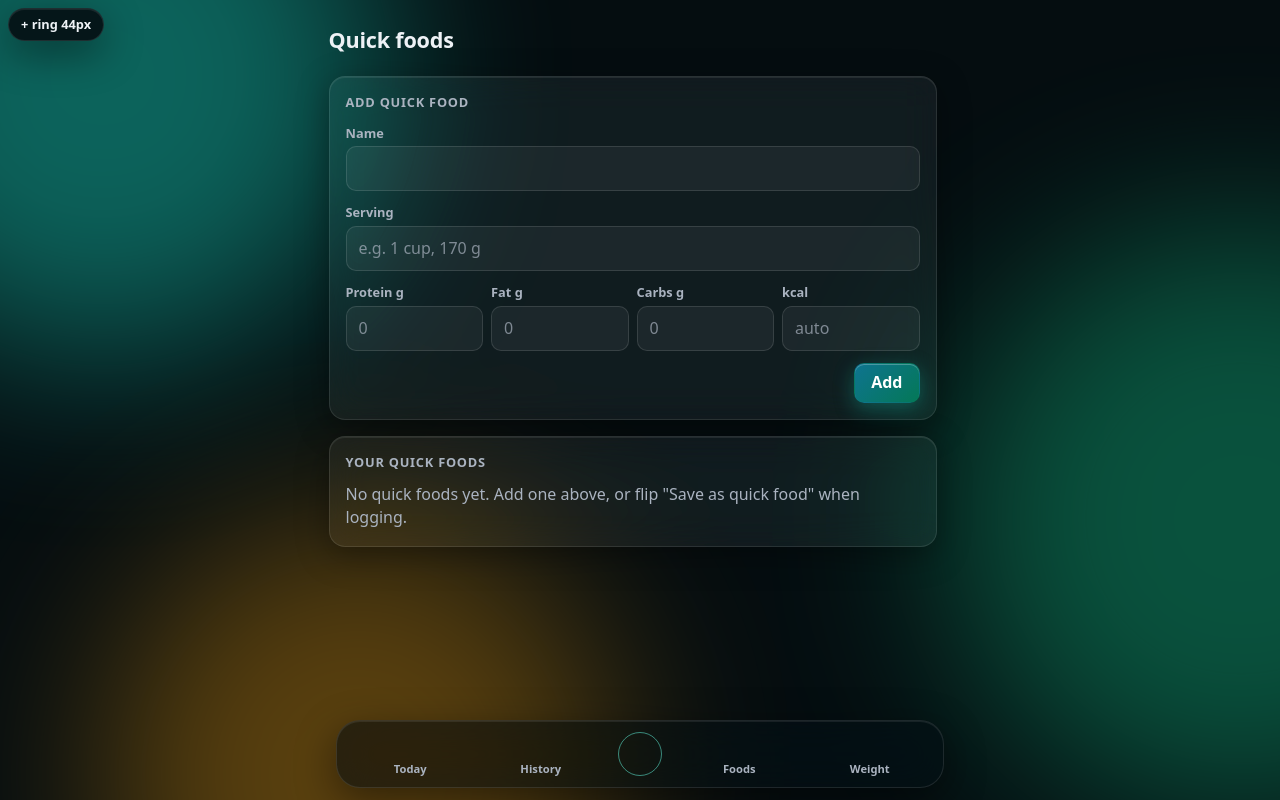
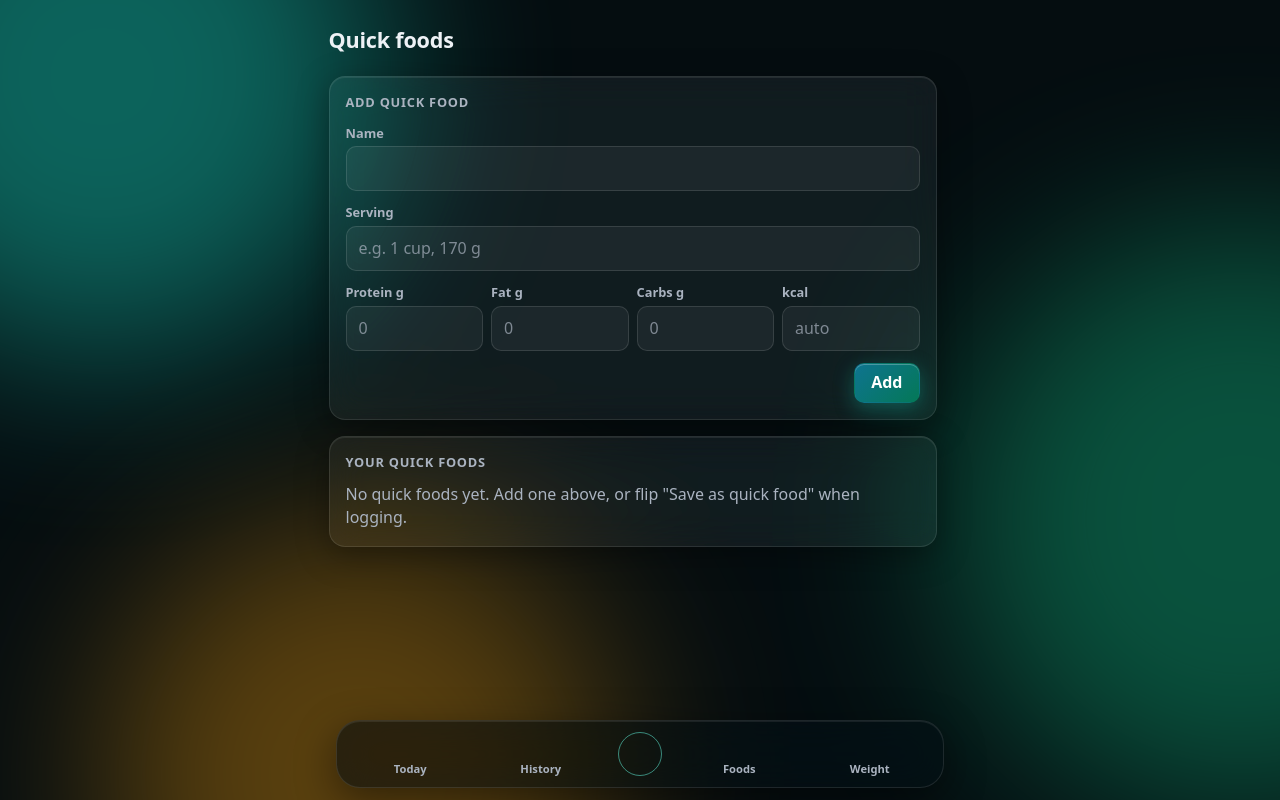
Before and after one commit to xadamz23/macro-log, a Python web app: template app/templates/foods.html in a window 1280 px wide. Run offline with Jinja, Linux system fonts and the light colour scheme; the template is opened without the code that fills it, so the values that code supplies are empty.

Commit message:
feat: settle on the 44px log ring and remove the temp size toggle

```diff
--- a/app/static/css/app.css
+++ b/app/static/css/app.css
@@ -339,9 +339,8 @@ textarea { resize: vertical; }
 .nav-item:active .nav-icon { background: var(--hover); }
 .nav-item svg { width: 22px; height: 22px; }
 .log-btn {
-  --log-size: 44px;
   justify-self: center;
-  width: var(--log-size); height: var(--log-size);
+  width: 44px; height: 44px;
   display: grid; place-items: center;
   border-radius: 50%;
   border: 1.5px solid color-mix(in srgb, var(--accent) 55%, transparent);
@@ -353,13 +352,6 @@ textarea { resize: vertical; }
 .log-btn:focus-visible { outline: 2px solid var(--accent); outline-offset: 2px; }
 .log-btn:active { background: color-mix(in srgb, var(--accent) 12%, transparent); }
 .log-btn svg { width: 22px; height: 22px; }
-/* TEMP: ring size toggle (44 vs 48). Remove with the toggle in base.html once a size is picked. */
-html[data-ring="48"] .log-btn { --log-size: 48px; }
-.ring-toggle {
-  position: fixed; z-index: 40; top: calc(8px + env(safe-area-inset-top)); left: 8px;
-  padding: 6px 12px; border-radius: 999px;
-  font: inherit; font-size: 0.8rem; font-weight: 600; color: var(--text);
-}
 
 /* Bottom sheet */
 .sheet-backdrop { position: fixed; inset: 0; z-index: 30; background: rgb(2 4 8 / 0.55); }
--- a/app/templates/base.html
+++ b/app/templates/base.html
@@ -9,8 +9,6 @@
   <meta name="htmx-config" content='{"responseHandling":[{"code":"204","swap":false},{"code":"[23]..","swap":true},{"code":"422","swap":true},{"code":"[45]..","swap":false,"error":true}]}'>
   <title>{% block title %}Macro Log{% endblock %}</title>
   <link rel="stylesheet" href="{{ static_url('css/app.css') }}">
-  {# TEMP: ring size toggle. Set before paint so the + doesn't jump. #}
-  <script>try { document.documentElement.dataset.ring = localStorage.getItem("ring") || "44"; } catch (e) {}</script>
   <link rel="manifest" href="/manifest.webmanifest?v={{ asset_version() }}" crossorigin="use-credentials">
   <link rel="icon" href="{{ static_url('icons/favicon.svg') }}" type="image/svg+xml">
   <link rel="icon" href="{{ static_url('icons/favicon-32.png') }}" type="image/png" sizes="32x32">
@@ -29,10 +27,6 @@
   <main class="page">{% block content %}{% endblock %}</main>
   {% block overlay %}{% endblock %}
   <div id="toast" class="toast-slot"></div>
-  {# TEMP: ring size toggle. #}
-  <button type="button" class="ring-toggle glass-strong is-popover" x-data="{ size: document.documentElement.dataset.ring || '44' }"
-          @click="size = size === '44' ? '48' : '44'; document.documentElement.dataset.ring = size; try { localStorage.setItem('ring', size) } catch (e) {}"
-          x-text="'+ ring ' + size + 'px'"></button>
   <nav class="bottom-nav glass-strong" aria-label="Main" x-data>
     {{ nav_item("today", "/", "Today") }}
     {{ nav_item("history", "/history", "History") }}
```
Also changed, not shown: CLAUDE.md (+3 -2 lines).
